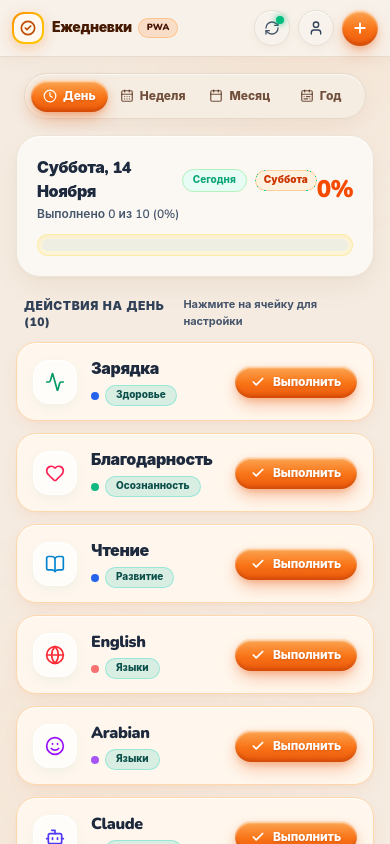
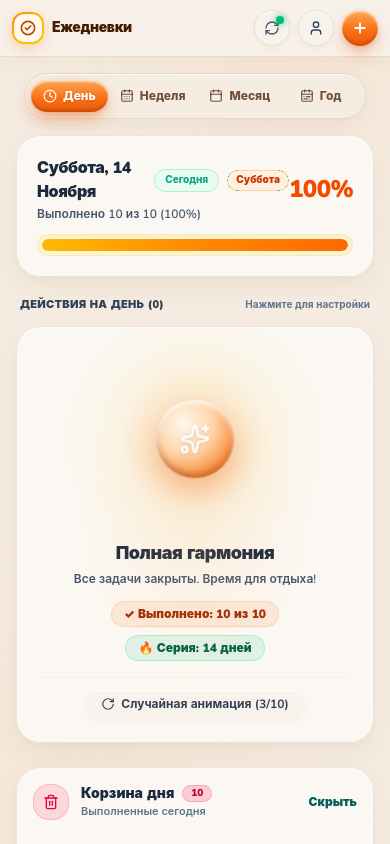
Before and after one commit to dbatorshin/daily-tracker, a React (Vite) app: page / in a window 390 px wide. Shown: the top 844 px of the page. Built offline with nearby package versions, Linux system fonts and the light colour scheme.

Commit message:
Complete 14 Nov tasks, remove PWA badge, shorten celebration texts, improve mobile adaptability, and clean trash/Sunday labels

```diff
--- a/src/components/CelebrationCard.tsx
+++ b/src/components/CelebrationCard.tsx
@@ -37,31 +37,31 @@ const VARIANTS: AnimationVariant[] = [
     id: 'stamp',
     name: '3D-Печать совершенства',
     title: 'Идеальный день!',
-    subtitle: 'Печать выполнена: все планы воплощены в жизнь.',
+    subtitle: 'Все планы воплощены в жизнь!',
   },
   {
     id: 'zen',
     name: 'Дзен-сфера и дыхание',
     title: 'Полная гармония',
-    subtitle: 'Все задачи закрыты. Время глубокого отдыха.',
+    subtitle: 'Все задачи закрыты. Время для отдыха!',
   },
   {
     id: 'streak',
     name: 'Огонь серии дней',
     title: 'Серия продолжается!',
-    subtitle: 'Огонь привычки горит ярко. Ты на высоте!',
+    subtitle: 'Огонь привычки горит! Ты на высоте!',
   },
   {
     id: 'capsule',
     name: 'Золотая 3D-капсула',
     title: '100% результат!',
-    subtitle: 'Все запланированные дела упакованы и завершены.',
+    subtitle: 'Все намеченные дела завершены!',
   },
   {
     id: 'balloons',
     name: 'Парящие 3D-шары',
     title: 'Легкость и победа!',
-    subtitle: 'План на день выполнен с абсолютным успехом.',
+    subtitle: 'План выполнен с абсолютным успехом!',
   },
   {
     id: 'trophy',
@@ -73,19 +73,19 @@ const VARIANTS: AnimationVariant[] = [
     id: 'flower',
     name: 'Распускающийся цветок',
     title: 'День расцвёл!',
-    subtitle: 'Каждое маленькое действие приближает тебя к цели.',
+    subtitle: 'Прекрасный день. Ты молодец!',
   },
   {
     id: 'shockwave',
     name: 'Волны триумфа',
     title: 'Максимальный заряд!',
-    subtitle: 'Всё выполнено на одном дыхании. Гордись собой!',
+    subtitle: 'Всё выполнено на одном дыхании!',
   },
   {
     id: 'rainbow',
     name: '3D-Радуга с облаками',
     title: 'Безупречный финал!',
-    subtitle: 'Чистый горизонт: все действия на сегодня завершены.',
+    subtitle: 'Чистый горизонт. Все дела закрыты!',
   },
 ];
 
--- a/src/components/DayView.tsx
+++ b/src/components/DayView.tsx
@@ -189,7 +189,7 @@ export const DayView: React.FC<DayViewProps> = ({ onEditTask, onAddNewTask }) =>
         {isSunday && (
           <div className="mt-3.5 flex items-center gap-2 text-xs text-amber-900 font-bold bg-amber-100/60 p-3 rounded-2xl border border-amber-300/60 shadow-sm backdrop-blur-md">
             <Sun className="w-4 h-4 text-amber-600 shrink-0" />
-            <span>Воскресенье — день отдыха (рабочие дела исключены)</span>
+            <span>Воскресенье — день отдыха</span>
           </div>
         )}
       </div>
@@ -229,12 +229,12 @@ export const DayView: React.FC<DayViewProps> = ({ onEditTask, onAddNewTask }) =>
 
       {/* Task Cards */}
       <div className="space-y-3">
-        <div className="flex items-center justify-between px-2 pt-1">
-          <span className="text-xs font-black text-slate-700 uppercase tracking-wider">
+        <div className="flex items-center justify-between gap-2 px-1 sm:px-2 pt-1">
+          <span className="text-[11px] sm:text-xs font-black text-slate-700 uppercase tracking-wide whitespace-nowrap shrink-0">
             Действия на день ({activeTasks.length})
           </span>
-          <span className="text-[11px] text-slate-600 font-bold">
-            Нажмите на ячейку для настройки
+          <span className="text-[10px] sm:text-[11px] text-slate-500 font-bold whitespace-nowrap shrink-0">
+            Нажмите для настройки
           </span>
         </div>
 
@@ -360,7 +360,7 @@ export const DayView: React.FC<DayViewProps> = ({ onEditTask, onAddNewTask }) =>
                   </span>
                 </div>
                 <p className="text-[11px] text-slate-500 font-semibold">
-                  Выполненные сегодня (обнуляются в полночь)
+                  Выполненные сегодня
                 </p>
               </div>
             </div>
@@ -375,7 +375,7 @@ export const DayView: React.FC<DayViewProps> = ({ onEditTask, onAddNewTask }) =>
               <div className="flex items-start gap-2 p-2.5 rounded-2xl bg-white/40 border border-white/60 text-[11px] text-slate-600 font-medium">
                 <Info className="w-3.5 h-3.5 text-teal-600 shrink-0 mt-0.5" />
                 <span>
-                  Действия в корзине обнуляются в 00:00 и снова станут активными завтра.
+                  Действия в корзине снова станут активными завтра.
                 </span>
               </div>
 
--- a/src/components/Header.tsx
+++ b/src/components/Header.tsx
@@ -45,14 +45,9 @@ export const Header: React.FC<HeaderProps> = ({
             </div>
           </div>
           <div>
-            <div className="flex items-center gap-1.5 sm:gap-2">
-              <h1 className="text-sm sm:text-lg font-black tracking-tight text-amber-950 leading-tight">
-                Ежедневки
-              </h1>
-              <span className="text-[9px] sm:text-[10px] font-black px-2 py-0.5 rounded-full bg-orange-500/15 text-orange-950 border border-orange-400/30">
-                PWA
-              </span>
-            </div>
+            <h1 className="text-sm sm:text-lg font-black tracking-tight text-amber-950 leading-tight">
+              Ежедневки
+            </h1>
             <p className="text-[11px] text-amber-900/60 font-semibold hidden sm:block">
               Трекер повторяющихся действий
             </p>
--- a/src/services/storage.ts
+++ b/src/services/storage.ts
@@ -145,15 +145,15 @@ export function saveStoredCategories(categories: string[]): void {
   }
 }
 
-const CURRENT_VERSION = 4;
+const CURRENT_VERSION = 5;
 const STORAGE_KEY_PREFIX = 'daily_routines_data_';
 const CURRENT_EMAIL_KEY = 'daily_routines_active_email';
 const ALL_ACCOUNTS_KEY = 'daily_routines_all_emails';
 
-// Generate complete history for Nov 1 to Nov 13, 2026, and NO tasks before Nov 2026
+// Generate complete history for Nov 1 to Nov 14, 2026, and NO tasks before Nov 2026
 export function generateNovemberHistory(tasks: TaskTemplate[]): Record<string, import('../types').DayLog> {
   const history: Record<string, import('../types').DayLog> = {};
-  for (let d = 1; d <= 13; d++) {
+  for (let d = 1; d <= 14; d++) {
     const dayStr = d < 10 ? `0${d}` : `${d}`;
     const dateStr = `2026-11-${dayStr}`;
     // In 2026, month index 10 is November. 2026-11-01 was Sunday (day 0)
@@ -255,17 +255,20 @@ export function loadAppData(email: string): AppData {
           return migrated;
         }
 
-        // Ensure Nov 1-13 completed tasks exist and October/earlier are purged
+        // Ensure Nov 1-14 completed tasks exist and October/earlier are purged
         const novHistory = generateNovemberHistory(tasks);
-        for (let d = 1; d <= 13; d++) {
+        for (let d = 1; d <= 14; d++) {
           const dStr = `2026-11-${d < 10 ? '0' + d : d}`;
           if (!cleanedHistory[dStr] || cleanedHistory[dStr].completedTaskIds.length === 0) {
             cleanedHistory[dStr] = novHistory[dStr];
           }
         }
-        // Explicitly ensure 2026-11-13 has all scheduled tasks completed as requested
+        // Explicitly ensure 2026-11-13 and 2026-11-14 have all scheduled tasks completed as requested
         if (novHistory['2026-11-13']) {
           cleanedHistory['2026-11-13'] = novHistory['2026-11-13'];
+        }
+        if (novHistory['2026-11-14']) {
+          cleanedHistory['2026-11-14'] = novHistory['2026-11-14'];
         }
 
         return {
```
